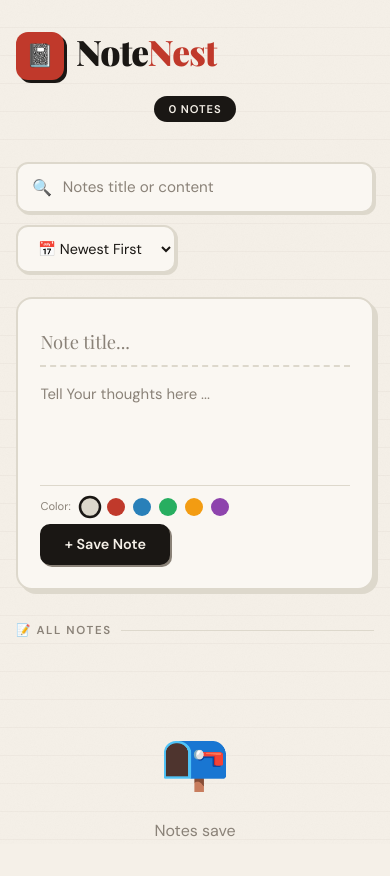
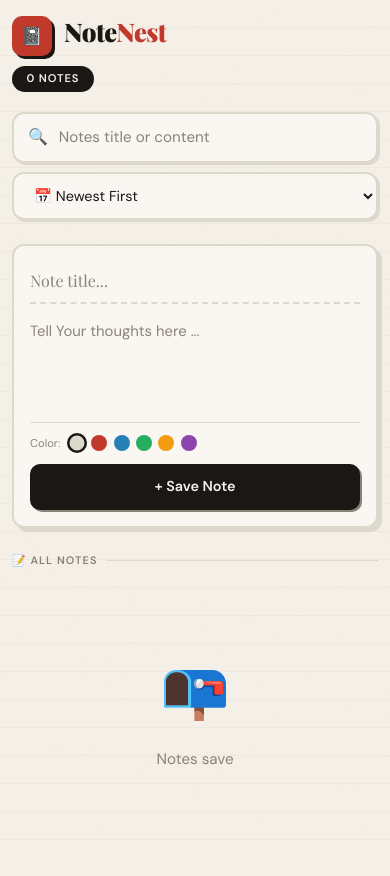
Before and after one commit to Harimass008/Notes-app, a plain HTML site: page index.html in a window 390 px wide. Drawn offline with nearby package versions, Linux system fonts and the light colour scheme.

Commit message:
Update index.css

```diff
--- a/index.css
+++ b/index.css
@@ -22,7 +22,7 @@
       overflow-x: hidden;
     }
 
-    /* Paper texture background */
+    /* Paper texture */
     body::before {
       content: '';
       position: fixed;
@@ -81,11 +81,12 @@
       justify-content: center;
       font-size: 1.4rem;
       box-shadow: 3px 3px 0 var(--ink);
+      flex-shrink: 0;
     }
 
     .brand h1 {
       font-family: 'Playfair Display', serif;
-      font-size: 2.2rem;
+      font-size: clamp(1.6rem, 5vw, 2.2rem);
       font-weight: 900;
       line-height: 1;
       letter-spacing: -0.02em;
@@ -103,9 +104,10 @@
       padding: 0.3rem 0.9rem;
       border-radius: 999px;
       align-self: center;
+      white-space: nowrap;
     }
 
-    /* ── Search & Controls ── */
+    /* ── Controls Row ── */
     .controls-row {
       display: flex;
       gap: 0.75rem;
@@ -115,8 +117,7 @@
     }
 
     .search-wrap {
-      flex: 1;
-      min-width: 200px;
+      flex: 1 1 200px;
       position: relative;
     }
 
@@ -162,6 +163,7 @@
       cursor: pointer;
       box-shadow: 2px 2px 0 var(--border);
       transition: border-color 0.2s;
+      flex-shrink: 0;
     }
 
     .sort-select:focus { border-color: var(--accent); }
@@ -175,7 +177,7 @@
       margin-bottom: 2rem;
       box-shadow: 4px 4px 0 var(--border);
       animation: fadeUp 0.5s 0.25s ease both;
-      transition: box-shadow 0.2s;
+      transition: box-shadow 0.2s, border-color 0.2s;
     }
 
     .new-note-card:focus-within {
@@ -190,7 +192,7 @@
       border-bottom: 2px dashed var(--border);
       color: var(--ink);
       font-family: 'Playfair Display', serif;
-      font-size: 1.15rem;
+      font-size: clamp(1rem, 3vw, 1.15rem);
       font-weight: 700;
       padding: 0.4rem 0 0.6rem;
       margin-bottom: 0.9rem;
@@ -224,13 +226,20 @@
       padding-top: 0.75rem;
       border-top: 1px solid var(--border);
       flex-wrap: wrap;
-      gap: 0.5rem;
+      gap: 0.75rem;
     }
 
     .color-dots {
       display: flex;
       gap: 0.5rem;
       align-items: center;
+      flex-wrap: wrap;
+    }
+
+    .color-label {
+      font-size: 0.7rem;
+      color: var(--muted);
+      margin-right: 2px;
     }
 
     .color-dot {
@@ -240,6 +249,7 @@
       cursor: pointer;
       border: 2px solid transparent;
       transition: transform 0.2s, border-color 0.2s;
+      flex-shrink: 0;
     }
 
     .color-dot:hover, .color-dot.selected {
@@ -257,8 +267,9 @@
       border-radius: 10px;
       padding: 0.5rem 1.4rem;
       cursor: pointer;
-      transition: background 0.2s, color 0.2s, transform 0.15s;
+      transition: background 0.2s, color 0.2s, transform 0.15s, box-shadow 0.15s;
       box-shadow: 2px 2px 0 var(--muted);
+      white-space: nowrap;
     }
 
     .save-btn:hover {
@@ -270,7 +281,7 @@
 
     .save-btn:active { transform: translate(1px,1px); box-shadow: 1px 1px 0 var(--ink); }
 
-    /* ── Section label ── */
+    /* ── Section Label ── */
     .section-label {
       font-family: 'DM Sans', sans-serif;
       font-size: 0.72rem;
@@ -310,6 +321,7 @@
       box-shadow: 3px 3px 0 var(--border);
       animation: popIn 0.3s ease both;
       cursor: default;
+      overflow: hidden;
     }
 
     .note-card:hover {
@@ -371,17 +383,24 @@
       margin-top: 1rem;
       padding-top: 0.6rem;
       border-top: 1px dashed var(--border);
+      gap: 0.5rem;
     }
 
     .note-date {
       font-size: 0.7rem;
       color: var(--muted);
       letter-spacing: 0.04em;
+      flex-shrink: 1;
+      min-width: 0;
+      overflow: hidden;
+      text-overflow: ellipsis;
+      white-space: nowrap;
     }
 
     .note-actions {
       display: flex;
       gap: 0.3rem;
+      flex-shrink: 0;
     }
 
     .icon-btn {
@@ -400,7 +419,7 @@
     .icon-btn.pin-btn.active { color: var(--pin); border-color: var(--pin); }
     .icon-btn.del-btn:hover { border-color: var(--accent); color: var(--accent); }
 
-    /* color strip on left */
+    /* Color strip on left */
     .note-card::before {
       content: '';
       position: absolute;
@@ -410,7 +429,7 @@
       background: var(--strip-color, transparent);
     }
 
-    /* Empty state */
+    /* ── Empty State ── */
     .empty-state {
       text-align: center;
       padding: 4rem 1rem;
@@ -420,6 +439,7 @@
     }
 
     .empty-state .emoji { font-size: 3.5rem; display: block; margin-bottom: 1rem; }
+    .empty-state p { font-size: 0.95rem; }
 
     /* Highlight match */
     mark {
@@ -429,7 +449,7 @@
       padding: 0 2px;
     }
 
-    /* Toast */
+    /* ── Toast ── */
     .toast-container {
       position: fixed;
       bottom: 1.5rem;
@@ -440,6 +460,7 @@
       flex-direction: column;
       align-items: center;
       gap: 0.5rem;
+      pointer-events: none;
     }
 
     .toast-msg {
@@ -453,14 +474,207 @@
       box-shadow: 0 4px 20px rgba(0,0,0,0.2);
     }
 
-    /* Animations */
+    /* ── Animations ── */
     @keyframes fadeDown { from { opacity:0; transform:translateY(-18px); } to { opacity:1; transform:translateY(0); } }
     @keyframes fadeUp   { from { opacity:0; transform:translateY(14px); }  to { opacity:1; transform:translateY(0); } }
     @keyframes popIn    { from { opacity:0; transform:scale(0.92); }        to { opacity:1; transform:scale(1); } }
     @keyframes toastIn  { from { opacity:0; transform:translateY(10px); }  to { opacity:1; transform:translateY(0); } }
     @keyframes toastOut { to   { opacity:0; transform:translateY(10px); } }
 
-    @media (max-width: 500px) {
-      .notes-grid { grid-template-columns: 1fr; }
-      .header { flex-direction: column; align-items: flex-start; }
+    /* ── Responsive Breakpoints ── */
+
+    /* Large tablets and small desktops */
+    @media (max-width: 768px) {
+      .wrapper {
+        padding: 1.5rem 1rem 5rem;
+      }
+
+      .notes-grid {
+        grid-template-columns: repeat(auto-fill, minmax(200px, 1fr));
+        gap: 1rem;
+      }
+
+      .new-note-card {
+        padding: 1.2rem;
+      }
+
+      .header {
+        margin-bottom: 1.75rem;
+      }
     }
+
+    /* Mobile landscape / small tablets */
+    @media (max-width: 600px) {
+      .wrapper {
+        padding: 1.25rem 0.9rem 5rem;
+      }
+
+      .controls-row {
+        flex-direction: column;
+        gap: 0.6rem;
+      }
+
+      .search-wrap {
+        flex: 1 1 100%;
+      }
+
+      .sort-select {
+        width: 100%;
+      }
+
+      .notes-grid {
+        grid-template-columns: 1fr 1fr;
+        gap: 0.85rem;
+      }
+
+      .note-card {
+        padding: 1rem;
+      }
+
+      .note-card-title {
+        font-size: 0.95rem;
+      }
+
+      .note-card-body {
+        font-size: 0.82rem;
+        max-height: 80px;
+      }
+
+      .new-note-footer {
+        flex-direction: column;
+        align-items: flex-start;
+        gap: 0.75rem;
+      }
+
+      .save-btn {
+        width: 100%;
+        text-align: center;
+        padding: 0.65rem 1rem;
+      }
+    }
+
+    /* Mobile portrait */
+    @media (max-width: 430px) {
+      .wrapper {
+        padding: 1rem 0.75rem 5rem;
+      }
+
+      .header {
+        flex-direction: column;
+        align-items: flex-start;
+        gap: 0.6rem;
+        margin-bottom: 1.25rem;
+      }
+
+      .brand-icon {
+        width: 40px;
+        height: 40px;
+        font-size: 1.1rem;
+        border-radius: 10px;
+      }
+
+      .note-count-badge {
+        align-self: flex-start;
+      }
+
+      .notes-grid {
+        grid-template-columns: 1fr;
+        gap: 0.9rem;
+      }
+
+      .new-note-card {
+        padding: 1rem;
+        border-radius: 12px;
+        margin-bottom: 1.5rem;
+      }
+
+      .note-title-input {
+        font-size: 1rem;
+      }
+
+      .note-card {
+        border-radius: 12px;
+      }
+
+      .color-dots {
+        gap: 0.4rem;
+      }
+
+      .color-dot {
+        width: 16px;
+        height: 16px;
+      }
+
+      .section-label {
+        font-size: 0.68rem;
+        letter-spacing: 0.1em;
+      }
+
+      /* Pin flag fix for very small screens */
+      .pin-flag {
+        font-size: 0.55rem;
+        padding: 0.15rem 0.4rem;
+      }
+    }
+
+    /* Extra small devices */
+    @media (max-width: 320px) {
+      .wrapper {
+        padding: 0.75rem 0.6rem 4rem;
+      }
+
+      .brand h1 {
+        font-size: 1.4rem;
+      }
+
+      .brand-icon {
+        width: 36px;
+        height: 36px;
+        font-size: 1rem;
+        border-radius: 8px;
+      }
+
+      .save-btn {
+        font-size: 0.85rem;
+        padding: 0.55rem 0.85rem;
+      }
+
+      .search-input,
+      .sort-select {
+        font-size: 0.85rem;
+        padding: 0.65rem 0.85rem 0.65rem 2.4rem;
+      }
+
+      .sort-select {
+        padding: 0.65rem 0.85rem;
+      }
+    }
+
+    /* Hover effects only for pointer devices (no sticky hover on touch) */
+    @media (hover: none) {
+      .note-card:hover {
+        transform: none;
+        box-shadow: 3px 3px 0 var(--border);
+      }
+
+      .save-btn:hover {
+        transform: none;
+        box-shadow: 2px 2px 0 var(--muted);
+        background: var(--ink);
+        border-color: var(--ink);
+      }
+
+      .icon-btn:hover {
+        border-color: transparent;
+        color: var(--muted);
+        background: none;
+      }
+    }
+
+    /* Print styles */
+    @media print {
+      body::before, body::after { display: none; }
+      .new-note-card, .controls-row, .toast-container { display: none; }
+      .note-card:hover { transform: none; }
+      .wrapper { max-width: 100%; padding: 0; }
+    }
```
